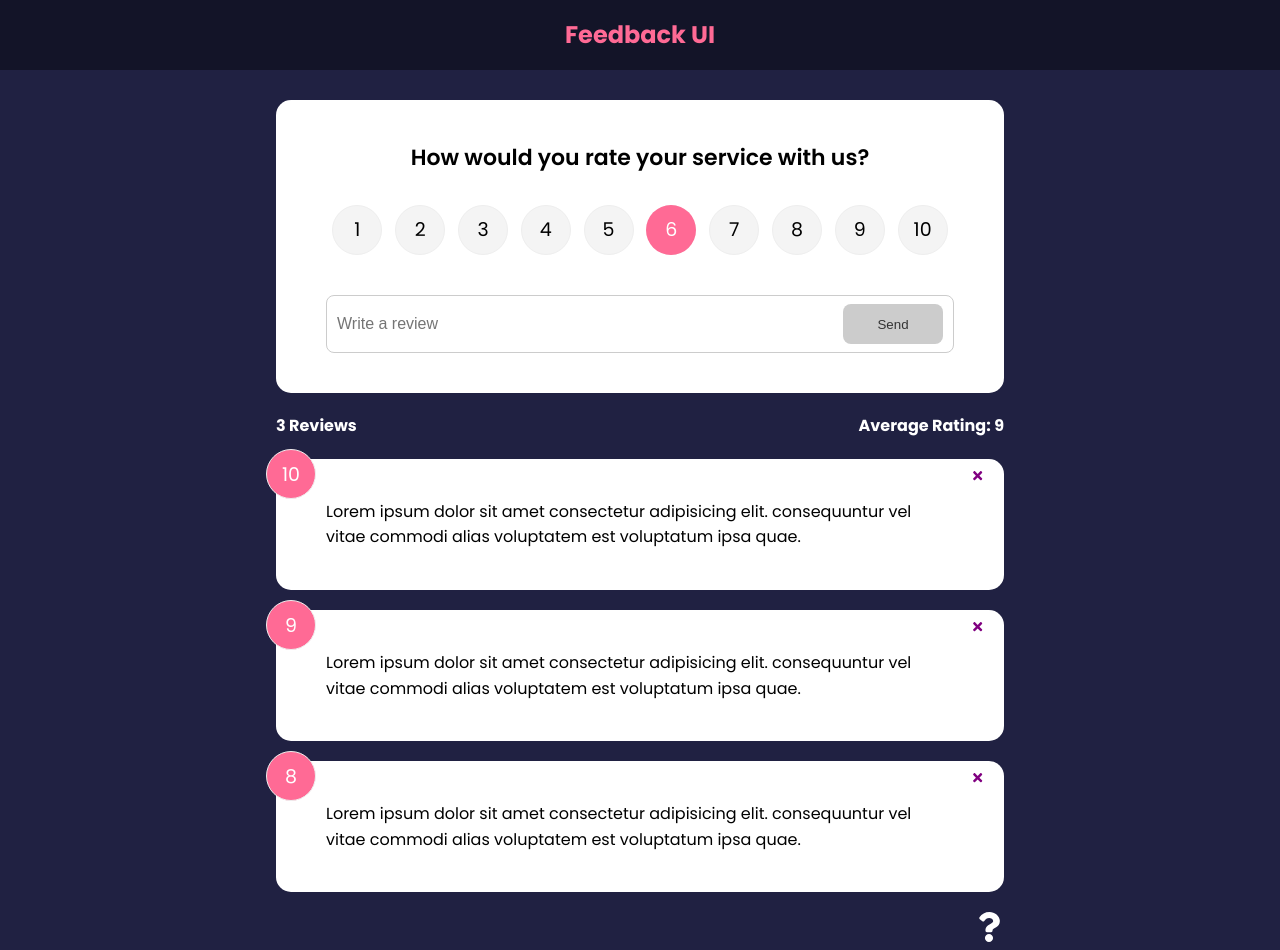
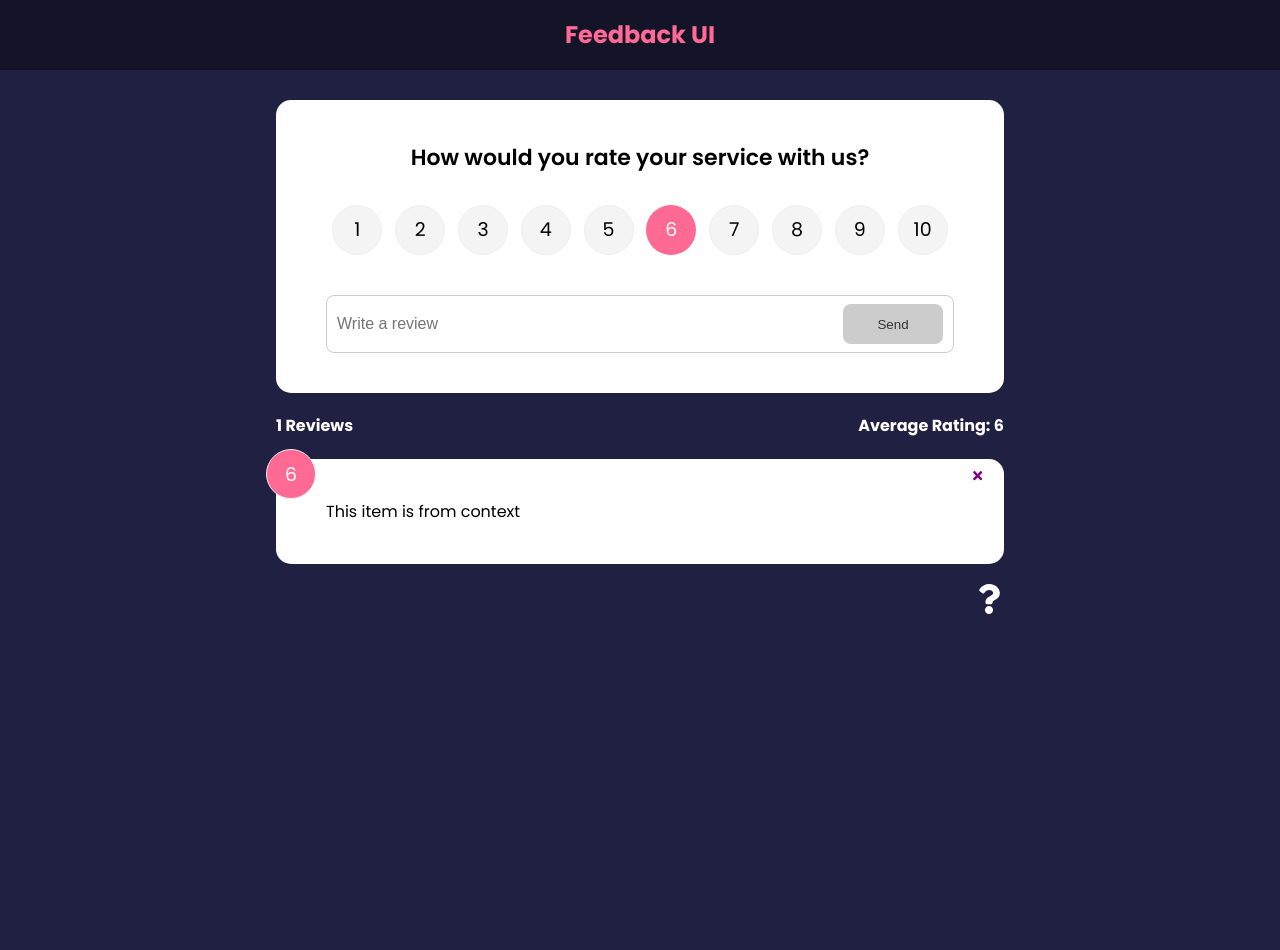
Before and after one commit to wichofly/feedback-app, a React (Create React App) app: page / in a window 1280 px wide. After the commit the page ends 800 px from the top, so only its background shows below. Built offline with nearby package versions, Linux system fonts and the light colour scheme.

Commit message:
Using useContext

```diff
--- a/src/App.js
+++ b/src/App.js
@@ -35,9 +35,8 @@
         <div className="container">
           <Route exact path='/'>
             <FeedbackForm handleAdd={addFeedback} />
-            <FeedbackStats feedback={feedback} />
-            <FeedbackList feedback={feedback}
-              handleDelete={deleteFeedback} />
+            <FeedbackStats />
+            <FeedbackList handleDelete={deleteFeedback} />
           </Route>
 
           <Route path='/about' component={AboutPage} />
--- a/src/components/FeedbackList.jsx
+++ b/src/components/FeedbackList.jsx
@@ -1,10 +1,13 @@
 import { motion, AnimatePresence } from 'framer-motion';
-// import PropTypes from 'react';
+import { useContext } from 'react';
 
 import FeedbackItem from './FeedbackItem';
+import FeedbackContext from '../context/FeedbackContext';
 
 // feedback is working as props, i need to write this prop in app.js
-function FeedbackList({ feedback, handleDelete }) {
+function FeedbackList({ handleDelete }) {
+  const { feedback } = useContext(FeedbackContext);
+
   // we do have a feedback so it wont be displayed. the feedback come from "useState(FeedbackData)"
   if (!feedback || feedback.length === 0) {
     return <p>No Feedback Yet</p>;
@@ -40,14 +43,4 @@
   // );
 }
 
-// FeedbackList.propTypes = {
-//   feedback: PropTypes.arrayOf(
-//     PropTypes.shape({
-//       id: PropTypes.number.isRequired,
-//       text: PropTypes.string.isRequired,
-//       rating: PropTypes.number.isRequired,
-//     })
-//   )
-// }
-
 export default FeedbackList;
--- a/src/components/FeedbackStats.jsx
+++ b/src/components/FeedbackStats.jsx
@@ -1,13 +1,17 @@
-import PropTypes from 'prop-types'
+import { useContext } from 'react';
 
-function FeedbackStats({ feedback }) {
+import FeedbackContext from '../context/FeedbackContext';
+
+function FeedbackStats() {
+  const { feedback } = useContext(FeedbackContext);
+
   // Calculate ratings avg
   let average =
     feedback.reduce((acc, cur) => {
       return acc + cur.rating;
     }, 0) / feedback.length;
 
-  average = average.toFixed(1).replace(/[.,]0$/,'')
+  average = average.toFixed(1).replace(/[.,]0$/, '');
 
   return (
     <div className="feedback-stats">
@@ -17,8 +21,4 @@
   );
 }
 
-FeedbackStats.propTypes = {
-    feedback: PropTypes.array.isRequired
-}
-
 export default FeedbackStats;
```
